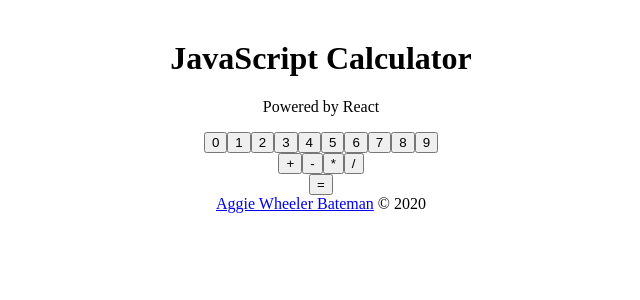
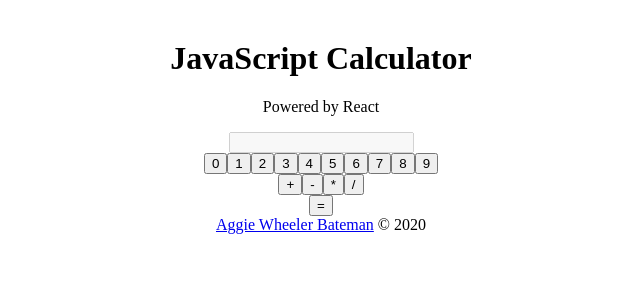
Before and after one commit to aggiewb/javascript-calculator, a React (Create React App) app in the folder client/: page / in a window 1280 px wide. Shown: the top 300 px of the page, without its empty margins (319-959 px from the left). Built offline with nearby package versions, Linux system fonts and the light colour scheme.

Commit message:
Add input element with id of display

```diff
--- a/client/src/App.js
+++ b/client/src/App.js
@@ -22,6 +22,7 @@ class App extends React.Component {
       <h1>JavaScript Calculator</h1>
       <p>Powered by React</p>
       <section id="calculator">
+        <input id="display" disabled></input>
         <Numbers engNums={this.englishNumbers} />
         <Operators operators={this.operators}/>
         <button id="equals">=</button>
```
